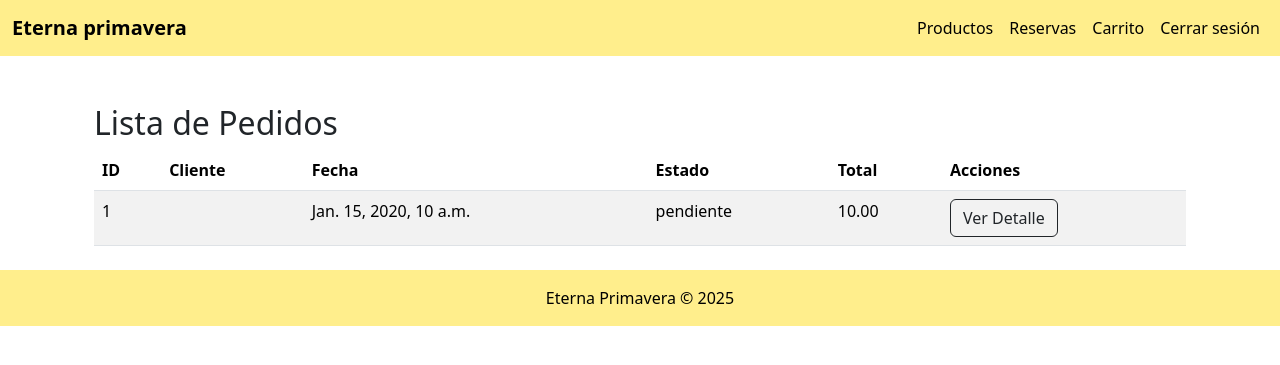
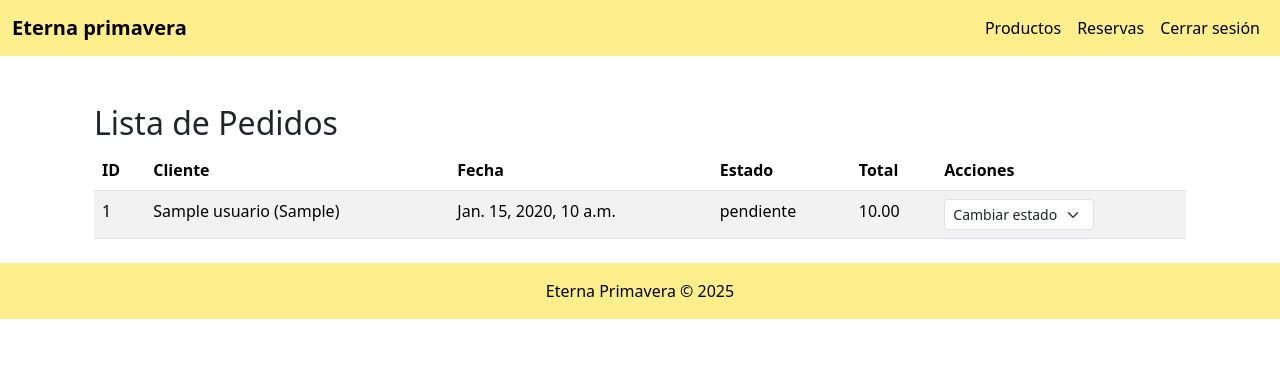
Before and after one commit to alexahurtado08/EternaPrimaveraa, a Django app: page /pedidos/ in a window 1280 px wide. Shown: the top 365 px of the page. Run offline with Django 5.2, Linux system fonts and the light colour scheme; a user stored in the database is signed in; tables that the repository leaves empty hold one stand-in row (values such as "Sample post").

Commit message:
mejoras panel administrador

```diff
--- a/pedidos/templates/pedidos/lista_pedidos.html
+++ b/pedidos/templates/pedidos/lista_pedidos.html
@@ -21,12 +21,25 @@
             {% for pedido in pedidos %}
             <tr>
                 <td>{{ pedido.id }}</td>
-                <td>{{ pedido.cliente }}</td>
+                <td>{{ pedido.usuario }}</td>
                 <td>{{ pedido.fecha }}</td>
                 <td>{{ pedido.estado }}</td>
                 <td>{{ pedido.total }}</td>
                 <td>
-                    <a href="{% url 'pedidos:detalle_pedido' pedido.id %}" class="btn btn-outline-dark">Ver Detalle</a>
+
+                    {% if user.is_superuser %}
+                        <form method="post" action="{% url 'pedidos:cambiar_estado_pedido' pedido.id 'dummy' %}" style="display:inline;">
+                            {% csrf_token %}
+                            <select name="nuevo_estado" onchange="this.form.action=this.form.action.replace('dummy', this.value); this.form.submit();" class="form-select form-select-sm d-inline w-auto">
+                                <option disabled selected>Cambiar estado</option>
+                                <option value="Pendiente">Pendiente</option>
+                                <option value="Pagado">Pagado</option>
+                                <option value="Enviado">Enviado</option>
+                                <option value="Entregado">Entregado</option>
+                                <option value="Cancelado">Cancelado</option>
+                            </select>
+                        </form>
+                    {% endif %}
                 </td>
             </tr>
             {% empty %}
--- a/pedidos/views.py
+++ b/pedidos/views.py
@@ -7,7 +7,7 @@
 from pedidos.models import Pedido, PedidoItem
 from django.utils import timezone
 from django.contrib import messages
-from usuarios.decorators import admin_required
+from django.contrib.admin.views.decorators import staff_member_required
 
 @login_required
 def hacer_pedido(request):
@@ -70,16 +70,19 @@
 
 #vistas admin----------------------------------------------------------------------------------------------------
 
+@staff_member_required
 def cambiar_estado_pedido(request, pedido_id, nuevo_estado):
     pedido = get_object_or_404(Pedido, id=pedido_id)
-    try:
-        pedido.cambiar_estado(nuevo_estado)
+    if nuevo_estado in ["Pendiente", "Pagado", "Enviado", "Entregado", "Cancelado"]:
+        pedido.estado = nuevo_estado
+        pedido.save()
         messages.success(request, f"El estado del pedido {pedido.id} cambió a {nuevo_estado}.")
-    except ValueError as e:
-        messages.error(request, str(e))
-    return redirect('ver_pedido', pedido_id=pedido.id)
+    else:
+        messages.error(request, "Estado no válido.")
+    return redirect('pedidos:lista_pedidos')
 
 
+@staff_member_required
 def cambiar_estado_pago(request, pago_id, nuevo_estado):
     pago = get_object_or_404(Pago, id=pago_id)
     try:
--- a/producto/templates/producto/detalle_producto.html
+++ b/producto/templates/producto/detalle_producto.html
@@ -9,5 +9,5 @@
 {% if producto.imagen %}
     <img src="{{ producto.imagen.url }}" alt="{{ producto.nombre }}">
 {% endif %}
-<a href="{% url 'lista_productos' %}">Volver</a>
+<a href="{% url 'producto:lista_productos' %}">Volver</a>
 {% endblock %}
--- a/templates/base.html
+++ b/templates/base.html
@@ -50,13 +50,14 @@
                         <a class="nav-link" href="{% url 'reservas:planes' %}">Reservas</a>
                     </li>
                     {% if user.is_authenticated %}
-                        <!-- Carrito solo si está logueado -->
-                        <li class="nav-item">
-                            <a class="nav-link" href="{% url 'carrito:ver_carrito' %}">Carrito</a>
-                        </li>
+                        {% if not user.is_superuser %}
+                            <!-- Carrito solo si está logueado y NO es superuser -->
+                            <li class="nav-item">
+                                <a class="nav-link" href="{% url 'carrito:ver_carrito' %}">Carrito</a>
+                            </li>
+                        {% endif %}
 
-
-                        <!-- Cerrar sesión -->
+                        <!-- Cerrar sesión siempre que esté logueado -->
                         <li class="nav-item">
                             <a class="nav-link" href="{% url 'usuarios:logout_usuario' %}">Cerrar sesión</a>
                         </li>
```
